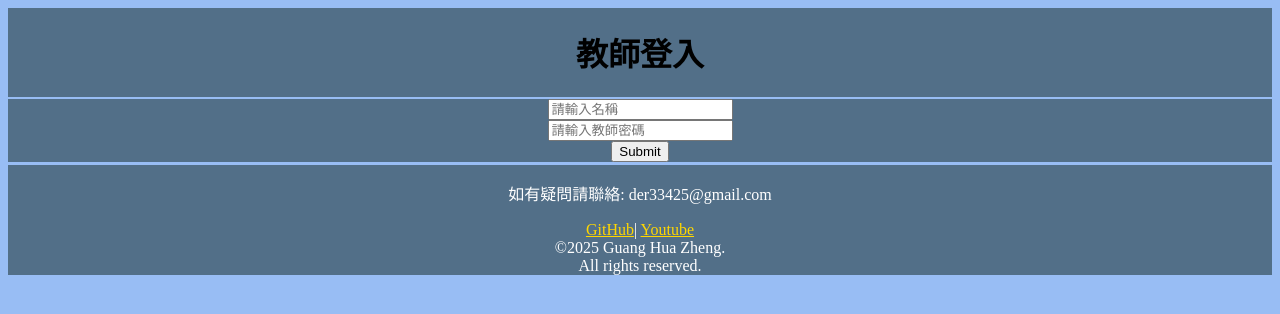
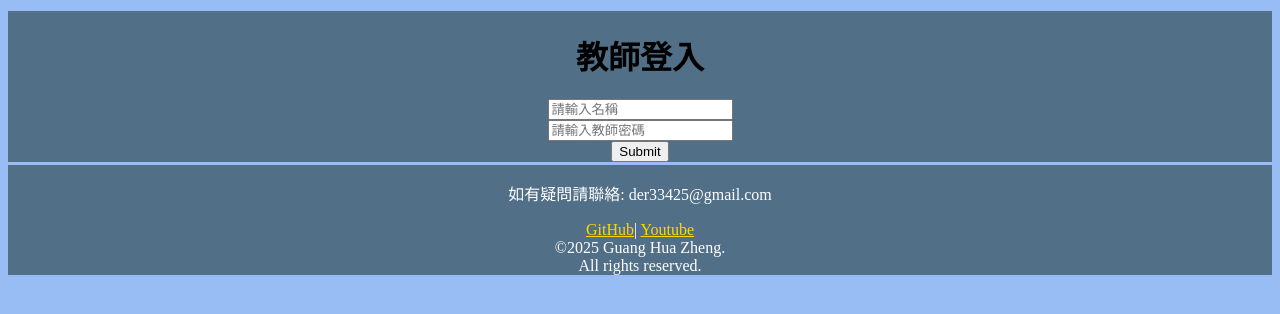
Before and after one commit to zghuagary/grade_manegement_system, a website: page public_html/teacherPage.html in a window 1280 px wide. Drawn offline with Linux system fonts and the light colour scheme.

Commit message:
版面調整

```diff
--- a/public_html/teacherPage.html
+++ b/public_html/teacherPage.html
@@ -5,23 +5,21 @@
 <meta charset = "UTF-8">
 <link rel = "stylesheet" href="/static/css/teacherPage.css">
 <link rel = "icon" href = "data:,">
-<title>TeacherPage</title>
+<title>教師登入頁</title>
 
 </head>
 <body>
 <div class = "grid-container">
 
-<div class = "grid-item header">
+<div class = "grid-item main">
+<div id="input-block">
 
-<h1>教師登入</h1>
+<h1 id = "heading">教師登入</h1>
+<input type = "text" placeholder = "請輸入名稱" id = "teacher_user_name"><br>
+<input type = "password" placeholder = "請輸入教師密碼" id = "teacher_password"><br>
+<button id="submit_btn">Submit</button>
 
 </div>
-
-<div class = "grid-item main">
-
-<input type = "number" placeholder = "請輸入名稱" id = "teacher_user_name"><br>
-<input type = "password" placeholder = "請輸入教師密碼" id = "teacher_password"><br>
-<button id="submit_btn">Submit</button>
 
 </div>
 
```
Also changed, not shown: public_html/studentPage.html (+1 -1 lines).
